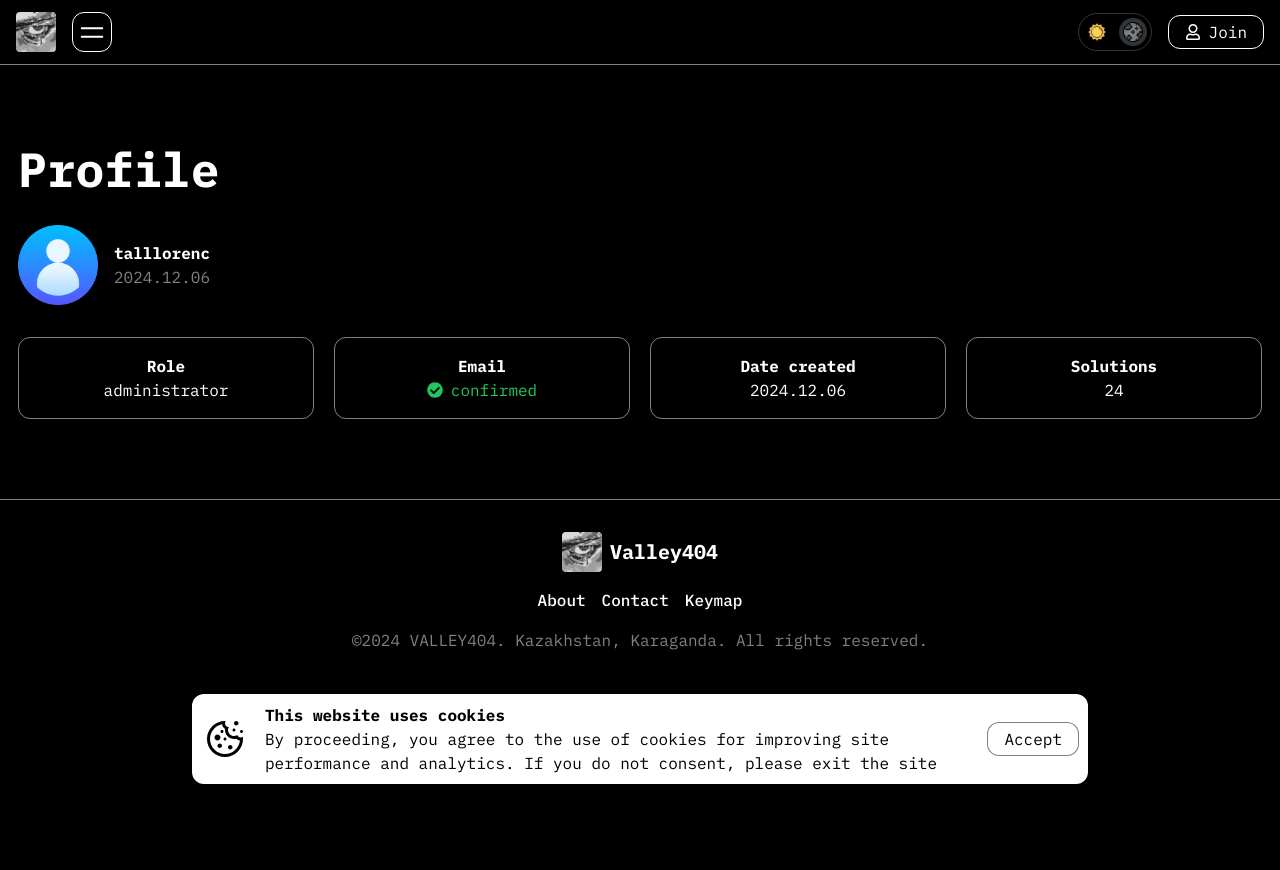
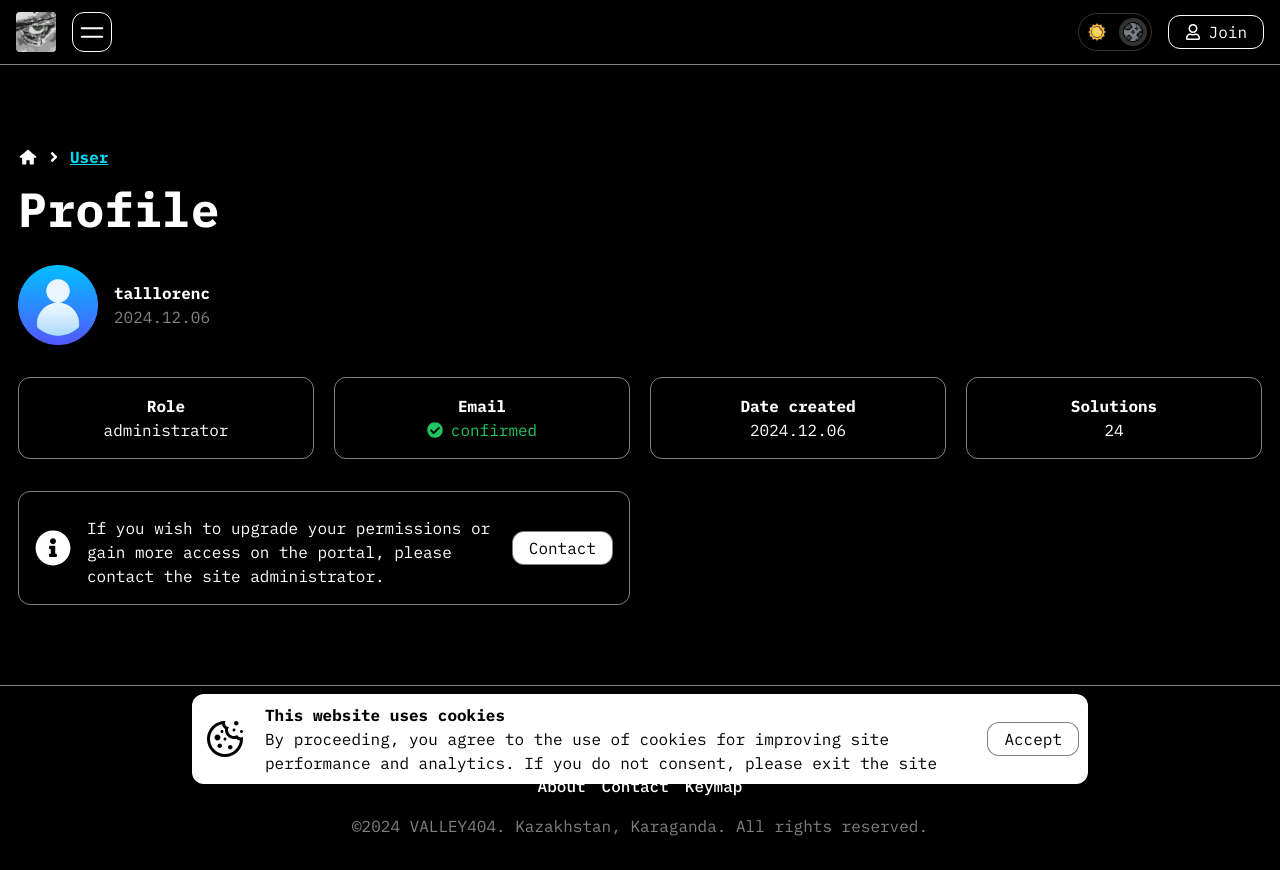
Before and after one commit to talllorenc/valley404, a Next.js app: page /user in a window 1280 px wide. Before the commit the page ends 800 px from the top, so only its background shows below. Built offline with nearby package versions, Linux system fonts and the light colour scheme.

Commit message:
Add User Page

```diff
--- /dev/null
+++ b/src/app/(home)/user/settings/page.tsx
@@ -0,0 +1,12 @@
+import Layout from "@/components/Layout/Layout";
+import SettingsPage from "@/components/Pages/SettingsPage";
+
+const page = () => {
+	return (
+		<Layout>
+			<SettingsPage />
+		</Layout>
+	);
+};
+
+export default page;
--- a/src/components/Pages/KeymapPage.tsx
+++ b/src/components/Pages/KeymapPage.tsx
@@ -5,7 +5,7 @@ const KeymapPage = () => {
 	return (
 		<div className="flex flex-col">
 			<BreadCrumbs />
-			<h1 className="font-bold text-5xl">Useful shortcuts</h1>
+			<h1 className="font-bold text-5xl text-center">Useful shortcuts</h1>
 			<div className="grid grid-cols-1 md:grid-cols-2 gap-5 mt-8">
 				<div className="text-center p-4 border-2 border-dark/50 dark:border-light/50 rounded shadow-buttonDark dark:shadow-buttonLight">
 					<p>
--- /dev/null
+++ b/src/components/Pages/SettingsPage.tsx
@@ -0,0 +1,12 @@
+import BreadCrumbs from "@/components/BreadCrumbs/BreadCrumbs";
+
+const SettingsPage = () => {
+	return (
+		<div className="flex flex-col">
+			<BreadCrumbs />
+			<h1 className="font-bold text-5xl">Settings</h1>
+		</div>
+	);
+};
+
+export default SettingsPage;
--- a/src/components/Pages/UserPage.tsx
+++ b/src/components/Pages/UserPage.tsx
@@ -1,8 +1,10 @@
 import UserMainInfo from "@/components/User/UserMainInfo/UserMainInfo";
+import BreadCrumbs from "@/components/BreadCrumbs/BreadCrumbs";
 
 const UserPage = () => {
 	return (
-		<div>
+		<div className="flex flex-col">
+			<BreadCrumbs />
 			<h1 className="font-bold text-5xl">Profile</h1>
 			<UserMainInfo />
 		</div>
--- a/src/components/User/UserMainInfo/UserMainInfo.tsx
+++ b/src/components/User/UserMainInfo/UserMainInfo.tsx
@@ -1,5 +1,6 @@
 import Image from "next/image";
-import { FaCheckCircle } from "react-icons/fa";
+import { FaCheckCircle, FaInfoCircle } from "react-icons/fa";
+import Link from "next/link";
 
 const UserMainInfo = () => {
 	return (
@@ -18,7 +19,7 @@ const UserMainInfo = () => {
 				</div>
 			</div>
 
-			<div className="grid grid-cols-2 md:grid-cols-4 gap-5">
+			<div className="grid grid-cols-2 md:grid-cols-4 gap-5 text-center">
 				<div className="flex flex-col items-center justify-center border border-dark/50 dark:border-light/50 rounded-xl p-4 transition duration-200 hover:shadow-buttonDark dark:hover:shadow-buttonLight cursor-help">
 					<p className="font-bold">Role</p>
 					<p className="">administrator</p>
@@ -42,6 +43,23 @@ const UserMainInfo = () => {
 					<p>24</p>
 				</div>
 			</div>
+
+			<div className="grid grid-cols-1 md:grid-cols-2 gap-5">
+				<div className="flex items-center flex-col md:flex-row text-center md:text-left gap-4 p-4 border border-dark/50 dark:border-light/50 rounded-xl">
+					<FaInfoCircle className="hidden md:flex flex-shrink-0 text-4xl" />
+
+					<p className="mt-2">
+						If you wish to upgrade your permissions or gain more access on the
+						portal, please contact the site administrator.
+					</p>
+
+					<Link
+						href="/contact"
+						className="flex items-center justify-center border border-light/50 dark:border-dark/50 bg-dark dark:bg-light text-light dark:text-dark hover:opacity-80 transition duration-200 px-4 py-1 rounded-xl">
+						Contact
+					</Link>
+				</div>
+			</div>
 		</div>
 	);
 };
```
